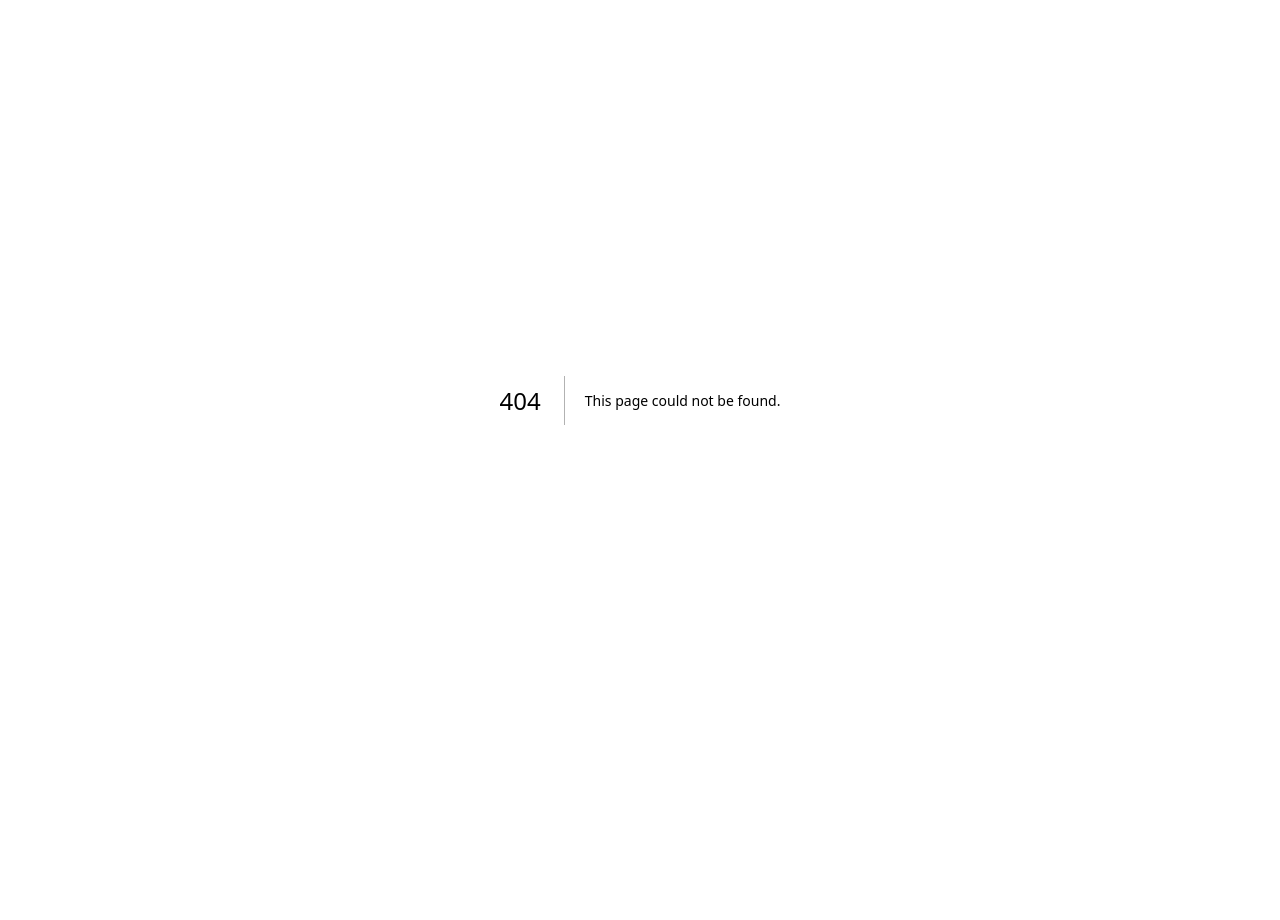
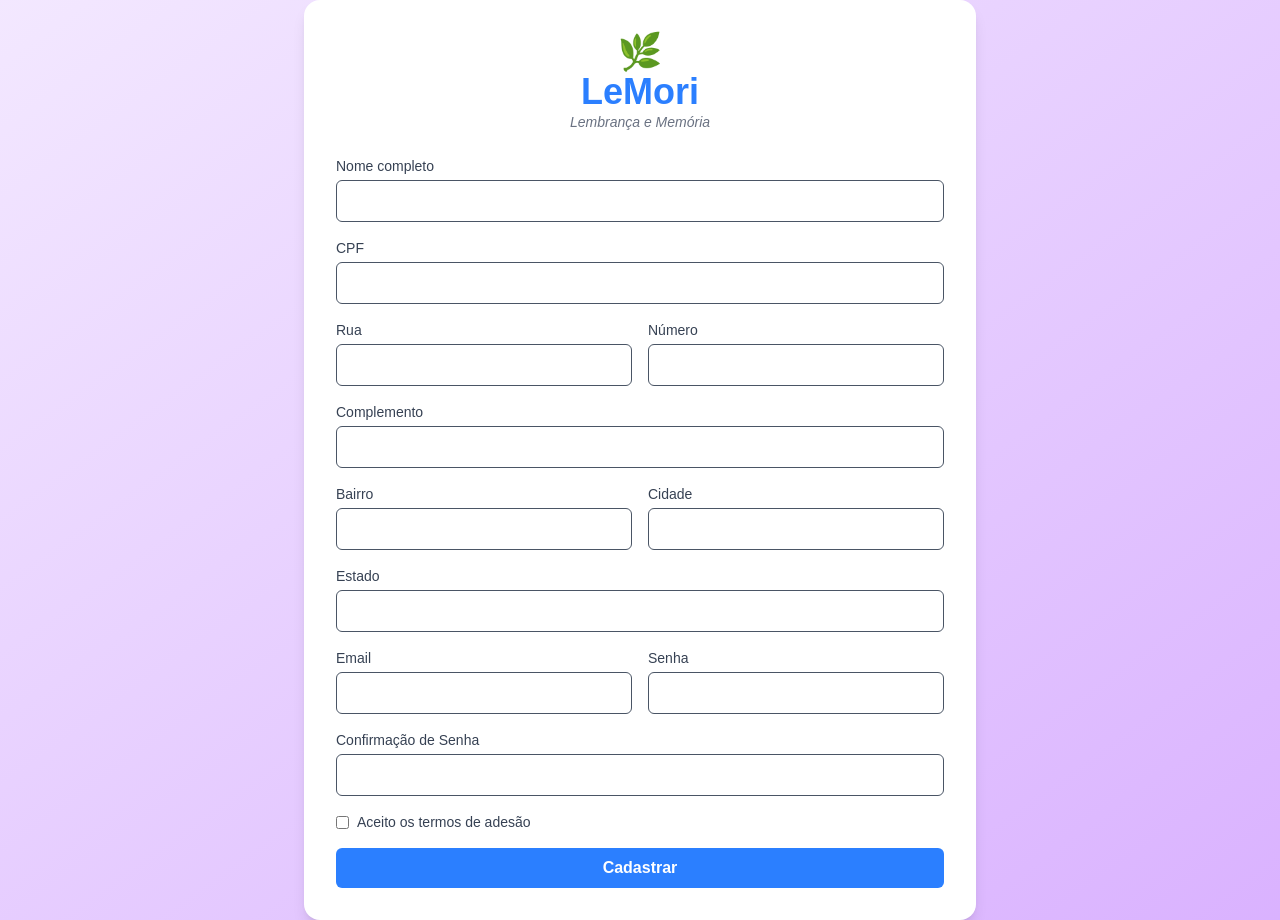
Before and after one commit to elbiojuzao/LeMori, a Next.js app: page /register in a window 1280 px wide. Before the commit this address had no page. Before the commit the page ends 800 px from the top, so only its background shows below. Built offline with nearby package versions, Linux system fonts and the light colour scheme.

Commit message:
commit inicial

```diff
--- /dev/null
+++ b/pages/login.tsx
@@ -0,0 +1,60 @@
+import Head from 'next/head'
+
+export default function Login() {
+  return (
+    <>
+      <Head>
+        <title>Login | LeMori</title>
+      </Head>
+
+      <div className="flex min-h-screen items-center justify-center bg-gradient-to-br from-purple-100 to-purple-300 px-4">
+        <div className="w-full max-w-md rounded-2xl bg-white p-8 shadow-lg">
+          {/* Logo e título */}
+          <div className="mb-6 text-center">
+            <h1 className="text-4xl">🌿</h1>
+            <h1 className="text-4xl font-bold text-blue-500">LeMori</h1>
+            <p className="text-gray-500 italic text-sm">Lembrança e Memória</p>
+          </div>
+          {/* Formulário */}
+          <form className="space-y-4" onSubmit={(e) => e.preventDefault()}>
+            <div>
+              <label className="block text-sm font-medium text-gray-700">Email</label>
+              <input
+                type="email"
+                className="text-gray-600 mt-1 w-full p-2 border rounded-md focus:outline-none focus:ring-2 focus:ring-blue-400"
+                placeholder="seuemail@exemplo.com"
+              />
+            </div>
+            <div>
+              <label className="block text-sm font-medium text-gray-700">Senha</label>
+              <input
+                type="password"
+                className="text-gray-600 mt-1 w-full p-2 border rounded-md focus:outline-none focus:ring-2 focus:ring-blue-400"
+                placeholder="••••••••"
+              />
+            </div>
+
+            <div className="text-right">
+              <a href="/#" className="text-sm text-blue-500 hover:underline">
+                Esqueci minha senha
+              </a>
+            </div>
+
+            <button
+              type="submit"
+              className="w-full bg-blue-500 hover:bg-blue-600 text-white font-semibold py-2 px-4 rounded-md transition"
+            >
+              Entrar
+            </button>
+          </form>
+          <p className="mt-4 text-center text-sm text-gray-600">
+            Ainda não tem uma conta?{' '}
+            <a href="register" className="text-purple-600 hover:underline">
+              Cadastre-se
+            </a>
+          </p>
+        </div>
+      </div>
+    </>
+  )
+}
--- /dev/null
+++ b/pages/register.tsx
@@ -0,0 +1,132 @@
+import Head from 'next/head'
+import { useRouter } from 'next/router'
+import { useState } from 'react'
+
+export default function Register() {
+  const router = useRouter()
+  const [form, setForm] = useState({
+    nome: '',
+    cpf: '',
+    rua: '',
+    numero: '',
+    complemento: '',
+    bairro: '',
+    cidade: '',
+    estado: '',
+    email: '',
+    senha: '',
+    confirmarSenha: '',
+    termos: false
+  })
+
+  const handleChange = (e: React.ChangeEvent<HTMLInputElement>) => {
+    const { name, value, type, checked } = e.target
+    setForm(prev => ({
+      ...prev,
+      [name]: type === 'checkbox' ? checked : value
+    }))
+  }
+
+  const handleSubmit = (e: React.FormEvent) => {
+    e.preventDefault()
+    if (form.senha !== form.confirmarSenha) {
+      alert('As senhas não coincidem')
+      return
+    }
+    if (!form.termos) {
+      alert('Você deve aceitar os termos de adesão')
+      return
+    }
+
+    // Aqui você pode chamar a API de cadastro
+
+    console.log('Dados do formulário:', form)
+    router.push('/sucesso')
+  }
+
+  return (
+    <>
+      <Head>
+        <title>Cadastro | LeMori</title>
+      </Head>
+
+      <div className="flex min-h-screen items-center justify-center bg-gradient-to-br from-purple-100 to-purple-300 px-4">
+        <div className="w-full max-w-2xl rounded-2xl bg-white p-8 shadow-lg">
+          <div className="mb-6 text-center">
+            <h1 className="text-4xl">🌿</h1>
+            <h1 className="text-4xl font-bold text-blue-500">LeMori</h1>
+            <p className="text-gray-500 italic text-sm">Lembrança e Memória</p>
+          </div>
+
+          <form className="grid grid-cols-1 gap-4 md:grid-cols-2" onSubmit={handleSubmit}>
+            <div className="md:col-span-2">
+              <label className="block text-sm font-medium text-gray-700">Nome completo</label>
+              <input type="text" name="nome" value={form.nome} onChange={handleChange} className="text-gray-600 mt-1 w-full p-2 border rounded-md" required />
+            </div>
+
+            <div className="md:col-span-2">
+              <label className="block text-sm font-medium text-gray-700">CPF</label>
+              <input type="text" name="cpf" value={form.cpf} onChange={handleChange} className="text-gray-600 mt-1 w-full p-2 border rounded-md" required />
+            </div>
+
+            <div>
+              <label className="block text-sm font-medium text-gray-700">Rua</label>
+              <input type="text" name="rua" value={form.rua} onChange={handleChange} className="text-gray-600 mt-1 w-full p-2 border rounded-md" required />
+            </div>
+
+            <div>
+              <label className="block text-sm font-medium text-gray-700">Número</label>
+              <input type="text" name="numero" value={form.numero} onChange={handleChange} className="text-gray-600 mt-1 w-full p-2 border rounded-md" required />
+            </div>
+
+            <div className="md:col-span-2">
+              <label className="block text-sm font-medium text-gray-700">Complemento</label>
+              <input type="text" name="complemento" value={form.complemento} onChange={handleChange} className="text-gray-600 mt-1 w-full p-2 border rounded-md" />
+            </div>
+
+            <div>
+              <label className="block text-sm font-medium text-gray-700">Bairro</label>
+              <input type="text" name="bairro" value={form.bairro} onChange={handleChange} className="text-gray-600 mt-1 w-full p-2 border rounded-md" required />
+            </div>
+
+            <div>
+              <label className="block text-sm font-medium text-gray-700">Cidade</label>
+              <input type="text" name="cidade" value={form.cidade} onChange={handleChange} className="text-gray-600 mt-1 w-full p-2 border rounded-md" required />
+            </div>
+
+            <div className="md:col-span-2">
+              <label className="block text-sm font-medium text-gray-700">Estado</label>
+              <input type="text" name="estado" value={form.estado} onChange={handleChange} className="text-gray-600 mt-1 w-full p-2 border rounded-md" required />
+            </div>
+
+            <div>
+              <label className="block text-sm font-medium text-gray-700">Email</label>
+              <input type="email" name="email" value={form.email} onChange={handleChange} className="text-gray-600 mt-1 w-full p-2 border rounded-md" required />
+            </div>
+
+            <div>
+              <label className="block text-sm font-medium text-gray-700">Senha</label>
+              <input type="password" name="senha" value={form.senha} onChange={handleChange} className="text-gray-600 mt-1 w-full p-2 border rounded-md" required />
+            </div>
+
+            <div className="md:col-span-2">
+              <label className="block text-sm font-medium text-gray-700">Confirmação de Senha</label>
+              <input type="password" name="confirmarSenha" value={form.confirmarSenha} onChange={handleChange} className="text-gray-600 mt-1 w-full p-2 border rounded-md" required />
+            </div>
+
+            <div className="md:col-span-2 flex items-center">
+              <input type="checkbox" name="termos" checked={form.termos} onChange={handleChange} className="mr-2" required />
+              <label className="text-sm text-gray-700">Aceito os termos de adesão</label>
+            </div>
+
+            <div className="md:col-span-2">
+              <button type="submit" className="w-full bg-blue-500 hover:bg-blue-600 text-white font-semibold py-2 px-4 rounded-md transition">
+                Cadastrar
+              </button>
+            </div>
+          </form>
+        </div>
+      </div>
+    </>
+  )
+}
--- /dev/null
+++ b/pages/success.tsx
@@ -0,0 +1,26 @@
+import Head from 'next/head'
+import Link from 'next/link'
+
+export default function Success() {
+  return (
+    <>
+      <Head>
+        <title>Cadastro realizado | LeMori</title>
+      </Head>
+
+      <div className="flex min-h-screen items-center justify-center bg-gradient-to-br from-purple-100 to-purple-300 px-4 py-8">
+        <div className="w-full max-w-md bg-white rounded-2xl shadow-lg p-8 text-center">
+          <h1 className="text-4xl mb-4">🌿</h1>
+          <h2 className="text-2xl font-bold text-green-600 mb-2">Cadastro realizado com sucesso!</h2>
+          <p className="text-gray-600 mb-6">Sua conta foi criada. Agora você pode acessar o sistema.</p>
+
+          <Link href="/login">
+            <button className="bg-blue-500 hover:bg-blue-600 text-white px-6 py-2 rounded-md transition">
+              Ir para o Login
+            </button>
+          </Link>
+        </div>
+      </div>
+    </>
+  )
+}
```
Also changed, not shown: package.json (+10 -5 lines), 1 other file (tests, documents, lock files or other folders).
